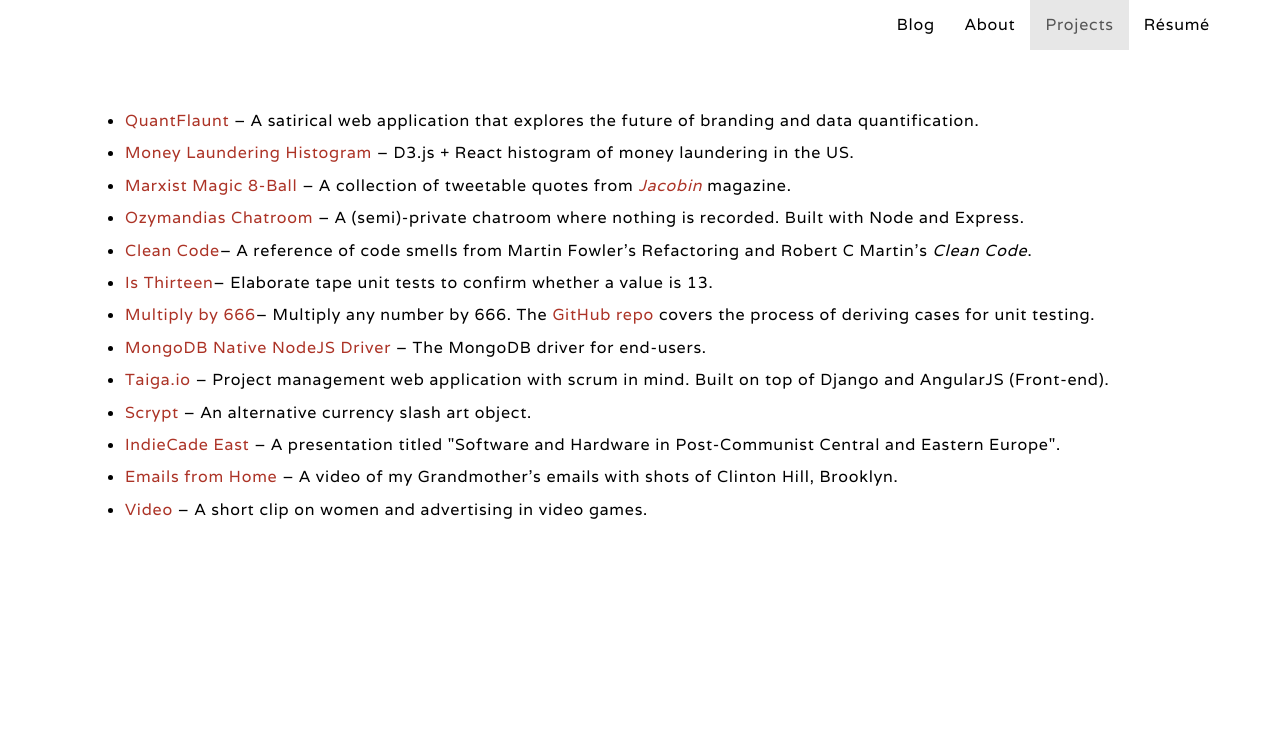
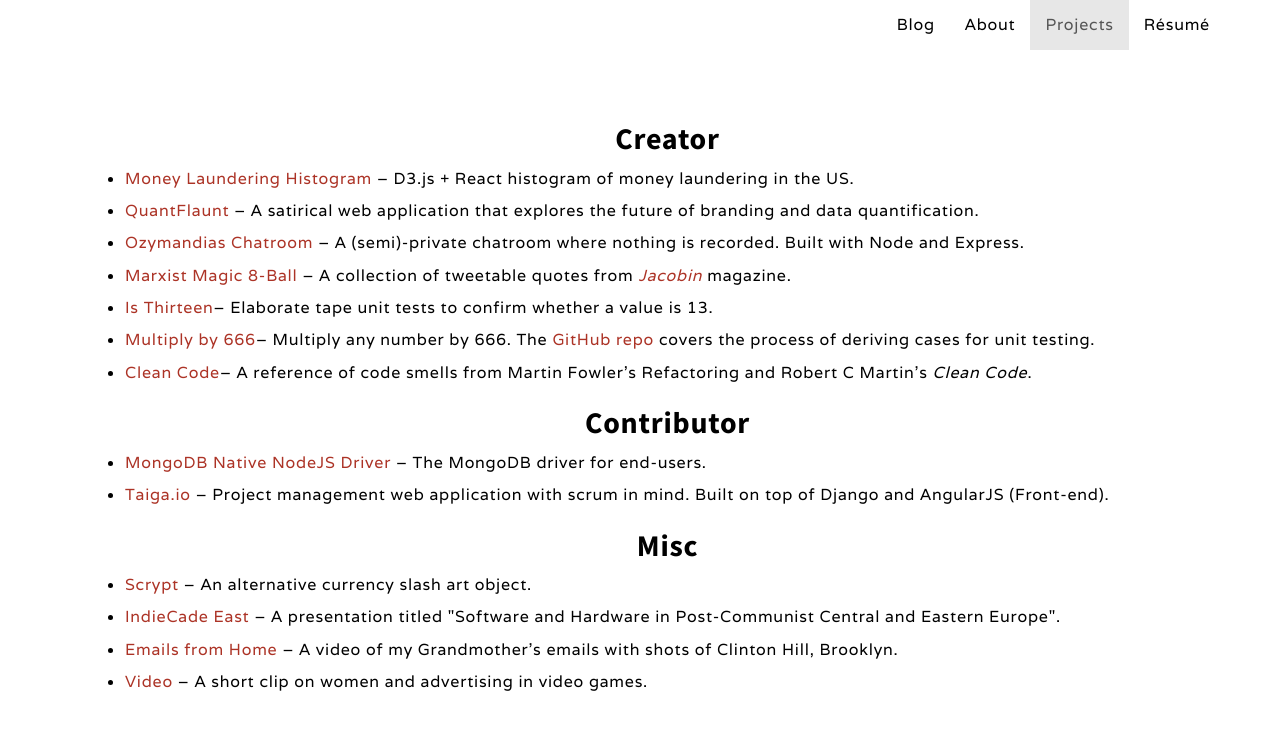
Before and after one commit to janaipakos/janaipakos.github.io, a Jekyll site: the page built from projects.md, in a window 1280 px wide. Shown: the top 730 px of the page. Built offline with Jekyll 4.4.1, drawn with Linux system fonts in a browser that asks for light colours; nearby versions of some CDN libraries.

Commit message:
Update project headers

```diff
--- a/projects.md
+++ b/projects.md
@@ -7,15 +7,18 @@ active: projects
         <div class="row">
             <div class="col-md-12 col-lg-12">
                <ul>
+                <h2>Creator</h2>
+                <li class="projects"><a class="link" href='http://jamesanaipakos.com/money-laundering-chart/'>Money Laundering Histogram</a> – D3.js + React histogram of money laundering in the US.</li>
                 <li class="projects"><a class="link" href='/quantflaunt'>QuantFlaunt</a> – A satirical web application that explores the future of branding and data quantification.</li>
-                <li class="projects"><a class="link" href='http://jamesanaipakos.com/money-laundering-chart/'>Money Laundering Histogram</a> – D3.js + React histogram of money laundering in the US.</li>
-                <li class="projects"><a class="link" href='https://marx-magic-8ball.herokuapp.com/'>Marxist Magic 8-Ball</a> – A collection of tweetable quotes from <a href="https:jacobinmag.com" class="link"><em>Jacobin</em></a> magazine.</li>
                 <li class="projects"><a class="link"  href='http://secretchat.herokuapp.com/'>Ozymandias Chatroom</a> – A (semi)-private chatroom where nothing is recorded. Built with Node and Express.</li>
-                <li class="projects"><a class="link"  href='https://github.com/janaipakos/Clean-Code-Smells-and-Heuristics'>Clean Code</a>– A reference of code smells from Martin Fowler's Refactoring and Robert C Martin's <em>Clean Code</em>.</li>
+                <li class="projects"><a class="link" href='http://jamesanaipakos.com/Marx-Magic-8-ball'>Marxist Magic 8-Ball</a> – A collection of tweetable quotes from <a href="https:jacobinmag.com" class="link"><em>Jacobin</em></a> magazine.</li>
                 <li class="projects"><a class="link"  href='https://github.com/janaipakos/is-thirteen'>Is Thirteen</a>– Elaborate tape unit tests to confirm whether a value is 13.</li>
                 <li class="projects"><a class="link" href='multiply-by-666/'>Multiply by 666</a>– Multiply any number by 666. The <a class="link" href="https://github.com/janaipakos/multiply-by-666">GitHub repo</a> covers the process of deriving cases for unit testing.</li>
+                <li class="projects"><a class="link"  href='https://github.com/janaipakos/Clean-Code-Smells-and-Heuristics'>Clean Code</a>– A reference of code smells from Martin Fowler's Refactoring and Robert C Martin's <em>Clean Code</em>.</li>
+                <h2>Contributor</h2>
                 <li class="projects"><a class="link" href="https://github.com/mongodb/node-mongodb-native" alt="MongoDB">MongoDB Native NodeJS Driver</a> – The MongoDB driver for end-users.</li>
                 <li class="projects"><a class="link" href="http://taiga.io" alt="Taiga">Taiga.io</a> – Project management web application with scrum in mind. Built on top of Django and AngularJS (Front-end).</li>
+                <h2>Misc</h2>
                 <li class="projects"><a class="link" href='http://csalateral.org/issue3/ecologies/boluk'>Scrypt</a> – An alternative currency slash art object.</li>
                 <li class="projects"><a class="link"  href='http://sched.co/2AhK'>IndieCade East</a> – A presentation titled "Software and Hardware in Post-Communist Central and Eastern Europe".</li>
                 <li class="projects"><a class="link"  title="Letters YouTube" href='https://www.youtube.com/watch?v=AOa1aX8Ehek'>Emails from Home</a> – A video of my Grandmother's emails with shots of Clinton Hill, Brooklyn.</li>
```
